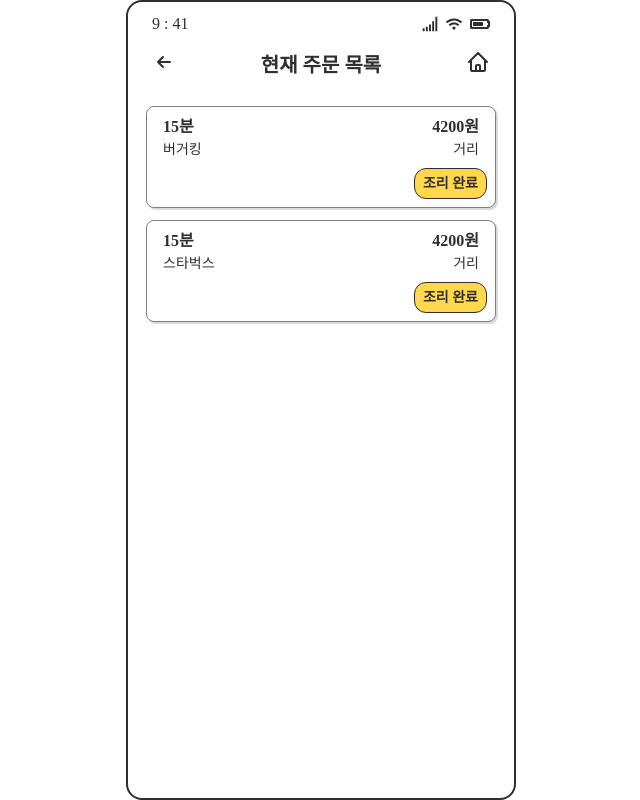
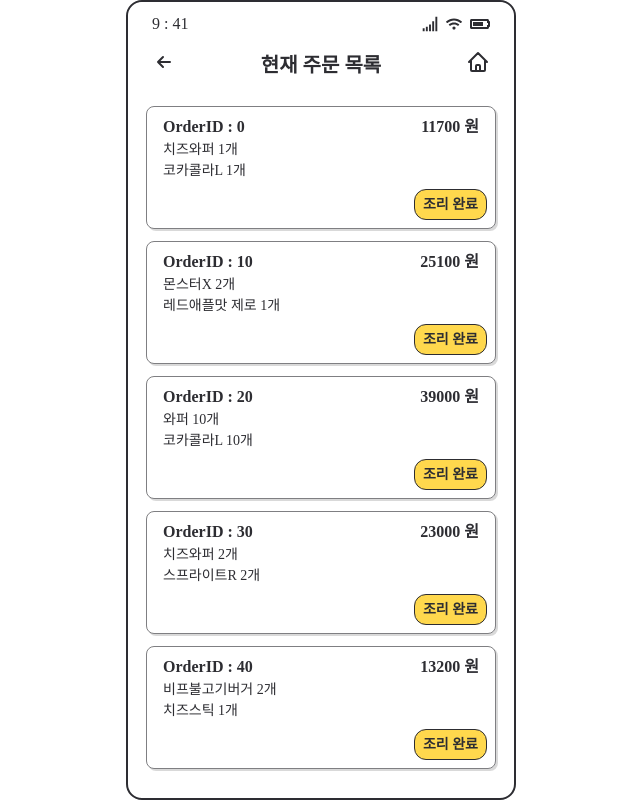
Before and after one commit to Dakdol/BaeBlock, a React (Create React App) app: page /store/mylist in a window 1280 px wide. Shown: the whole page, without its empty margins (319-959 px from the left). Built offline with nearby package versions, Linux system fonts and the light colour scheme; a web font is replaced by a local one.

Commit message:
store DB 연결

```diff
--- a/src/components/Store_IntroEdit.jsx
+++ b/src/components/Store_IntroEdit.jsx
@@ -35,7 +35,7 @@ const StoreIntro = (props) => {
         </div>
         <div className="flex justify-center items-center gap-2 mt-4">
           {[...Array(parseInt(props.nftTitle.length))].map((v, i) => (
-            <NFTChips key={i} title={props.nftTitle[i]} />
+            <NFTChips key={i} title={props.nftTitle[i].title} />
           ))}
         </div>
       </div>
--- a/src/components/Store_mySelectedList.jsx
+++ b/src/components/Store_mySelectedList.jsx
@@ -1,11 +1,23 @@
 import { useState } from "react";
-import user from "../db/user.json";
+import storeNewOrder from "../db/storeNewOrder.json";
 
 export const StoreMySelectedList = () => {
   const [finished, setFinished] = useState(false);
 
   const onClickFinish = () => {
     setFinished(!finished);
+  };
+
+  const calculateTotalCost = (i) => {
+    const orderList = storeNewOrder[i].orderMenu;
+    let totalCost = 0;
+
+    orderList.forEach((item) => {
+      const { price, quantity } = item;
+      totalCost += price * quantity;
+    });
+
+    return totalCost;
   };
 
   return (
@@ -29,26 +41,25 @@ export const StoreMySelectedList = () => {
         </div>
       ) : null}
 
-      {user.customer.map((v, i) => (
+      {storeNewOrder.map((v, i) => (
         <div
           key={i}
           className="bg-white w-[350px] mb-3 rounded-lg border-[1.5px] border-darkGray solid-shadow"
         >
           <div className="px-4 py-2">
             <div className="flex justify-between font-bold">
-              <div>15분</div>
-              <div>
-                {user.customer[i].orderList.deliveryFee * 2 +
-                  user.customer[i].orderList.deliveryTip}
-                원
+              <div>OrderID : {v.OrderID}</div>
+              <div>{calculateTotalCost(i)} 원</div>
+            </div>
+
+            <div className="flex justify-between text-caption">
+              <div className="flex flex-col">
+                {v.orderMenu.map((A, i) => (
+                  <div className="w-[180px]" key={i}>
+                    <div>{`${A.foodname} ${A.quantity}개`}</div>
+                  </div>
+                ))}
               </div>
-            </div>
-            <div className="text-caption">
-              <div className="flex justify-between">
-                {user.store[i].storeName}
-                <span className="ml-8">거리</span>
-              </div>
-              <div className="flex">{user.store[i].address}</div>
             </div>
           </div>
           <div className="flex justify-end gap-2 mb-2 mr-2">
--- a/src/components/Store_orderList.jsx
+++ b/src/components/Store_orderList.jsx
@@ -1,5 +1,5 @@
 import { useState } from "react";
-import user from "../db/user.json";
+import storeNewOrder from "../db/storeNewOrder.json";
 
 export const StoreOrderList = () => {
   const [accept, setAccept] = useState(false);
@@ -11,6 +11,18 @@ export const StoreOrderList = () => {
 
   const onClickDecline = () => {
     setDecline(!decline);
+  };
+
+  const calculateTotalCost = (i) => {
+    const orderList = storeNewOrder[i].orderMenu;
+    let totalCost = 0;
+
+    orderList.forEach((item) => {
+      const { price, quantity } = item;
+      totalCost += price * quantity;
+    });
+
+    return totalCost;
   };
 
   return (
@@ -53,22 +65,26 @@ export const StoreOrderList = () => {
         </div>
       ) : null}
 
-      {user.customer.map((v, i) => (
+      {storeNewOrder.map((v, i) => (
         <div
           key={i}
           className="bg-white w-[350px] mb-3 rounded-lg border-[1.5px] border-darkGray solid-shadow"
         >
           <div className="px-4 py-2">
             <div className="flex justify-between font-bold">
-              <div>15분</div>
-              <div>{user.customer[i].orderList.deliveryFee}원</div>
+              <div className="flex flex-col">
+                {v.orderMenu.map((A, i) => (
+                  <div className="w-[150px] flex justify-between" key={i}>
+                    <div>{A.foodname}</div> <div>{A.quantity}개</div>
+                  </div>
+                ))}
+              </div>
+              <div>{calculateTotalCost(i)} 원</div>
             </div>
             <div className="text-caption">
-              <div className="flex justify-between">
-                {user.store[i].storeName}
-                <span className="ml-8"> 거리</span>
+              <div className="flex justify-end">
+                <span className="ml-8">배달비 : {v.deliveryFee} 원</span>
               </div>
-              <div className="flex">{user.store[i].address}</div>
             </div>
           </div>
           <div className="flex justify-end gap-2 mb-2 mr-2">
--- a/src/db/nftTitle.json
+++ /dev/null
@@ -1 +0,0 @@
-["리뷰 최다", "친절한 사장님", "친환경", "판매왕"]
--- /dev/null
+++ b/src/db/storeNewOrder.json
@@ -0,0 +1,82 @@
+[
+  {
+    "OrderID": 0,
+    "deliveryFee": 990,
+    "orderMenu": [
+      {
+        "foodname": "치즈와퍼",
+        "price": 8600,
+        "quantity": 1
+      },
+      {
+        "foodname": "코카콜라L",
+        "price": 3100,
+        "quantity": 1
+      }
+    ]
+  },
+  {
+    "OrderID": 10,
+    "deliveryFee": 1350,
+    "orderMenu": [
+      {
+        "foodname": "몬스터X",
+        "price": 11000,
+        "quantity": 2
+      },
+      {
+        "foodname": "레드애플맛 제로",
+        "price": 3100,
+        "quantity": 1
+      }
+    ]
+  },
+  {
+    "OrderID": 20,
+    "deliveryFee": 1350,
+    "orderMenu": [
+      {
+        "foodname": "와퍼",
+        "price": 800,
+        "quantity": 10
+      },
+      {
+        "foodname": "코카콜라L",
+        "price": 3100,
+        "quantity": 10
+      }
+    ]
+  },
+  {
+    "OrderID": 30,
+    "deliveryFee": 990,
+    "orderMenu": [
+      {
+        "foodname": "치즈와퍼",
+        "price": 8600,
+        "quantity": 2
+      },
+      {
+        "foodname": "스프라이트R",
+        "price": 2900,
+        "quantity": 2
+      }
+    ]
+  },
+  {
+    "OrderID": 40,
+    "deliveryFee": 990,
+    "orderMenu": [
+      {
+        "foodname": "비프불고기버거",
+        "price": 4900,
+        "quantity": 2
+      },
+      {
+        "foodname": "치즈스틱",
+        "price": 3400,
+        "quantity": 1
+      }
+    ]
+  }
+]
--- a/src/pages/customer_main.jsx
+++ b/src/pages/customer_main.jsx
@@ -2,7 +2,7 @@ import React, { useEffect, useState } from "react";
 import { BiSolidDownArrow } from "react-icons/bi";
 import { BsSearch } from "react-icons/bs";
 
-import CartIcon from "../components/CartIcon";
+import CartIcon from "../components/cartIcon";
 import BottomBar from "../components/Customer_BottomNav";
 import { CategoryCard } from "../components/CategoryCard";
 import { LatestOrderCard } from "../components/LatestOrderCard";
--- a/src/pages/customer_viewMenu.jsx
+++ b/src/pages/customer_viewMenu.jsx
@@ -1,8 +1,8 @@
 import food from "../images/food.png";
 import user from "../db/user.json";
 
-import MenuList from "../components/MenuList";
-import CartIcon from "../components/CartIcon";
+import MenuList from "../components/menuList";
+import CartIcon from "../components/cartIcon";
 import BottomBar from "../components/Customer_BottomNav";
 import StoreIntro from "../components/Store_Intro";
 import { useEffect, useState } from "react";
--- a/src/pages/store_main.jsx
+++ b/src/pages/store_main.jsx
@@ -2,7 +2,6 @@ import { useState } from "react";
 import { NFTChips } from "../components/Nft_Chips";
 import { Link } from "react-router-dom";
 
-import nftTitle from "../db/nftTitle.json";
 import user from "../db/user.json";
 
 import NftMarket from "../components/Main_nftMarket";
@@ -42,8 +41,8 @@ export default function RiderMain() {
         <div className="w-[360px] flex justify-between items-end gap-2">
           <div className="w-80">
             <div className=" flex justify-start items-center gap-2 flex-wrap overflow-hidden h-16">
-              {nftTitle.map((v, i) => (
-                <NFTChips key={i} title={nftTitle[i]} />
+              {Astore.nft.map((v, i) => (
+                <NFTChips key={i} title={v.title} />
               ))}
             </div>
           </div>
--- a/src/pages/store_menu.jsx
+++ b/src/pages/store_menu.jsx
@@ -7,13 +7,11 @@ import StoreIntroEdit from "../components/Store_IntroEdit";
 import { Link } from "react-router-dom";
 
 import user from "../db/user.json";
-import nftTitle from "../db/nftTitle.json";
 
 export default function CustomerViewMenu() {
   const [deliveryFee, setDeliveryFee] = useState(1000);
   const [cartCount, setCartCount] = useState(0); //로그인시 프롭스로 내려줘야함??
   const Astore = user.store[0];
-  // const nftTitle = [{ name: "친절한 사장님" }, { name: "친환경" }];
 
   return (
     <div className="flex flex-col justify-start items-center">
@@ -25,7 +23,7 @@ export default function CustomerViewMenu() {
             <div className="flex flex-col">
               <StoreIntroEdit
                 storeName={Astore.storeName}
-                nftTitle={[nftTitle[0], nftTitle[1], nftTitle[2]]}
+                nftTitle={Astore.nft}
                 starCount="5"
               />
             </div>
@@ -47,11 +45,10 @@ export default function CustomerViewMenu() {
           {Astore.menu.map((v, i) => (
             <MenuList
               key={i}
-              menuName={v.name}
-              menuFrom={v.detail}
-              menuPrice={v.price}
-              menuImage={v.price}
-              ownerRecommend={v.recommend}
+              name={v.name}
+              caption={v.caption}
+              price={v.price}
+              isRecommend={v.recommend}
               showPencile={true}
             />
           ))}
```
